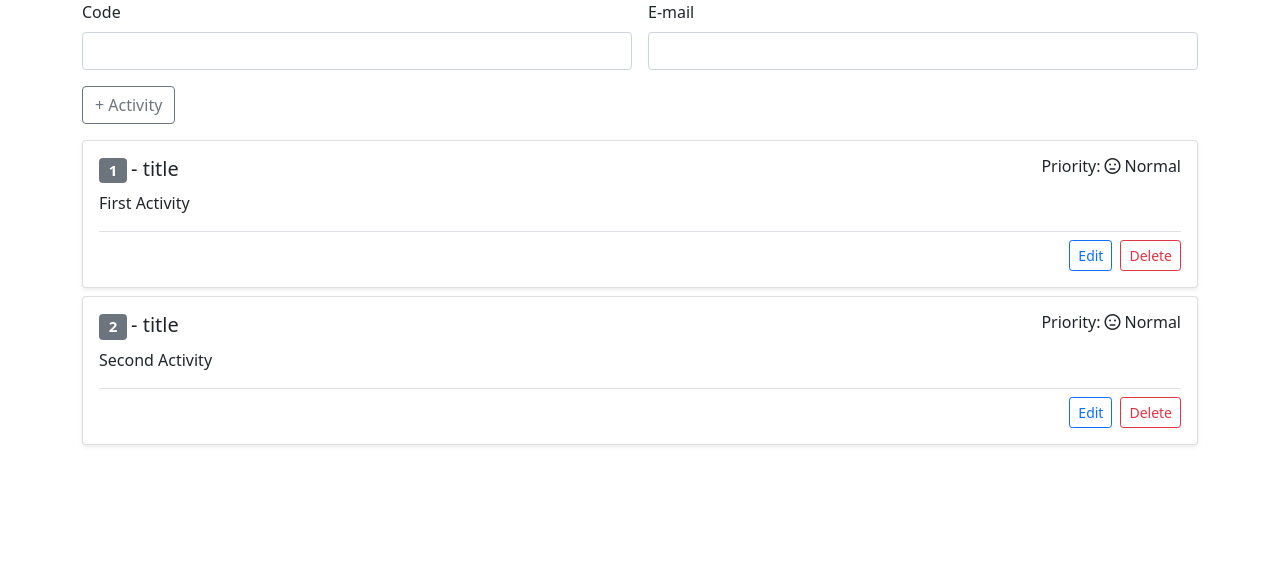
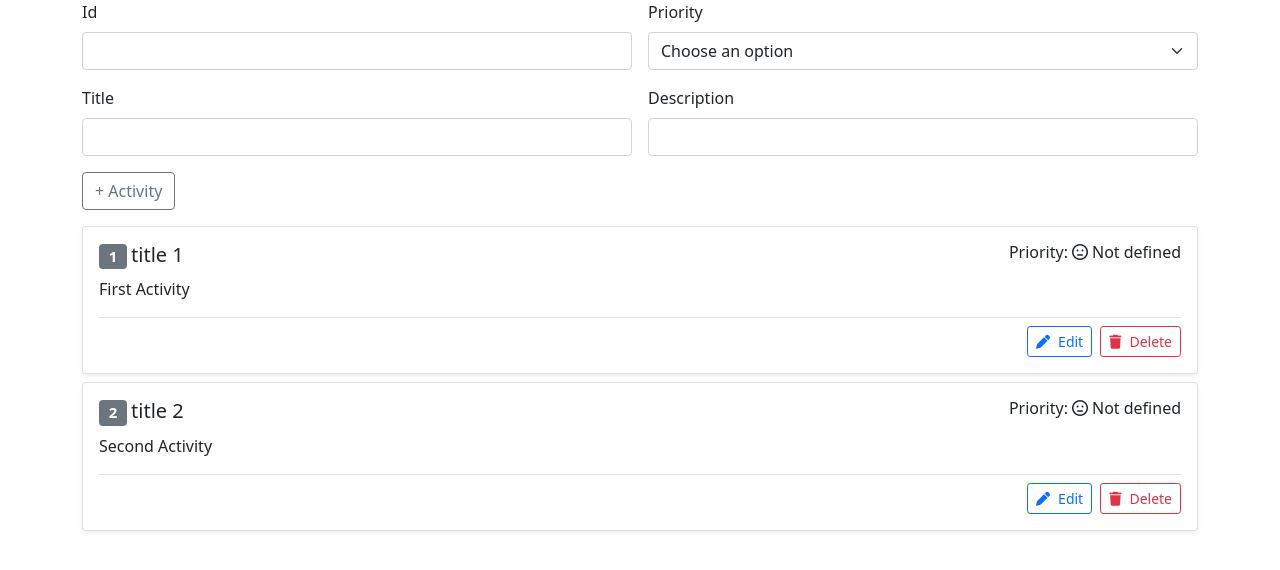
Before and after one commit to lucasrochadejesus/ReactAspnetCore, a React (Create React App) app in the folder React/proactivity/: page / in a window 1280 px wide. Shown: the top 570 px of the page. Built offline with nearby package versions, Linux system fonts and the light colour scheme.

Commit message:
Update App.js
update icon front

```diff
--- a/React/proactivity/src/App.js
+++ b/React/proactivity/src/App.js
@@ -3,10 +3,14 @@ import { useState } from 'react';
 
 let initialState =  [{
   'id' : 1,
+  'priority': '',
+  'title': 'title 1',
   'description': 'First Activity'
 },
 {
   'id' : 2,
+  'priority': '',
+  'title': 'title 2',
   'description': 'Second Activity'
 },
 
@@ -17,12 +21,15 @@ function App() {
 
   const [activities, setActivities] = useState(initialState)
 
+   // Function Add Activity
   function addActivity(e){
     // e.preventDefault() added for stop submit the form default
     e.preventDefault();
 
     const act = {
       id: document.getElementById('id').value,
+      priority: document.getElementById('priority').value,
+      title: document.getElementById('title').value,
       description: document.getElementById('description').value
     };
     // spred operator to add activity in array
@@ -30,15 +37,58 @@ function App() {
     console.log(activities);
   }
 
+  // Function Priority Values Label
+  function priorityLabel(param){
+    switch(param){
+      case '1':
+        return 'Low';
+      case '2':
+        return 'Medium';
+      case '3':
+        return 'High';
+      default:
+        return 'Not defined';
+    }
+  }
+
+  function priorityIcon(param){
+    switch(param){
+      case '1':
+        return 'smile';
+      case '2':
+        return 'meh';
+      case '3':
+        return 'angry';
+      default:
+        return 'meh';
+    }
+  }
+
+
+
+
   return (
     <>
     <form className='row g-3'>
         <div className='col-md-6'>
-          <label for='inputEmail4' className='form-label'>Code</label>
+          <label className='form-label'>Id</label>
           <input id='id' type='text' className='form-control'/>
         </div>
+        <div className="col-md-6">
+                <label className="form-label">Priority</label>
+           <select id="priority" className="form-select">
+               <option defaultValue="0">Choose an option</option>
+               <option value="1">Low</option>
+               <option value="2">Medium</option>
+               <option value="3">High</option>
+           </select>
+        </div>
         <div className='col-md-6'>
-          <label for='inputEmail4' className='form-label'>E-mail</label>
+          <label className='form-label'>Title</label>
+          <input id='title' type='text' className='form-control'/>
+        </div>
+        <div className='col-md-6'>
+          <label className='form-label'>Description</label>
           <input id='description' type='text' className='form-control'/>
         </div>
          <div className='col-12'>
@@ -58,22 +108,30 @@ function App() {
 
                 <h5 className='card-title'>
                   <span className='badge bg-secondary me-1'>{act.id}</span>
-                  - title
+                 {act.title}
                 </h5>
 
                 <h6>
                    Priority:
                    <span className='ms-1 text-black'>
-                   <i className='me-1 fa-regular fa-face-meh'></i>
-                   Normal
+                   <i className={'me-1 far fa-' + priorityIcon(act.priority)}></i>
+                  {priorityLabel(act.priority)}
                    </span>
                 </h6>
 
               </div>
               <p className='card-text'>{act.description}</p>
               <div className='d-flex justify-content-end pt-2 m-0 border-top'>
-                <button className='btn btn-sm btn-outline-primary me-2'>Edit</button>
-                <button className='btn btn-sm btn-outline-danger'>Delete</button>
+
+                <button className='btn btn-sm btn-outline-primary me-2'>
+                 <i className='fas fa-pen me-2'></i>
+                  Edit
+                </button>
+
+                <button className='btn btn-sm btn-outline-danger'>
+                  <i className='fas fa-trash me-2'></i>
+                  Delete
+                  </button>
               </div>
           </div>
         </div>
```
